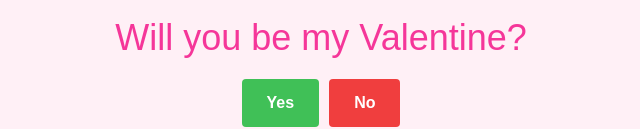
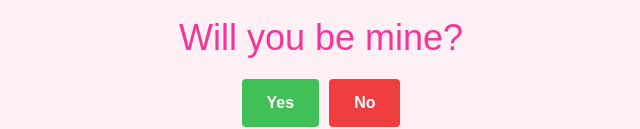
Before and after one commit to UrAdmirer/SayYesPlease, a plain HTML site: page index.html in a window 1280 px wide. Shown: the part 488-617 px from the top of the page, without its empty margins (319-959 px from the left). Drawn offline with Linux system fonts and the light colour scheme; a web font is replaced by a local one.

Commit message:
Update index.html

```diff
--- a/index.html
+++ b/index.html
@@ -15,7 +15,7 @@
   <body>
     <main class="container">
       <img class="cat-img" src="img/cat-0.jpg" alt="Picture of a cat" />
-      <p class="title">Will you be my Valentine?</p>
+      <p class="title">Will you be mine?</p>
       <div class="buttons">
         <button type="button" class="btn btn--yes">Yes</button>
         <button type="button" class="btn btn--no">No</button>
```
